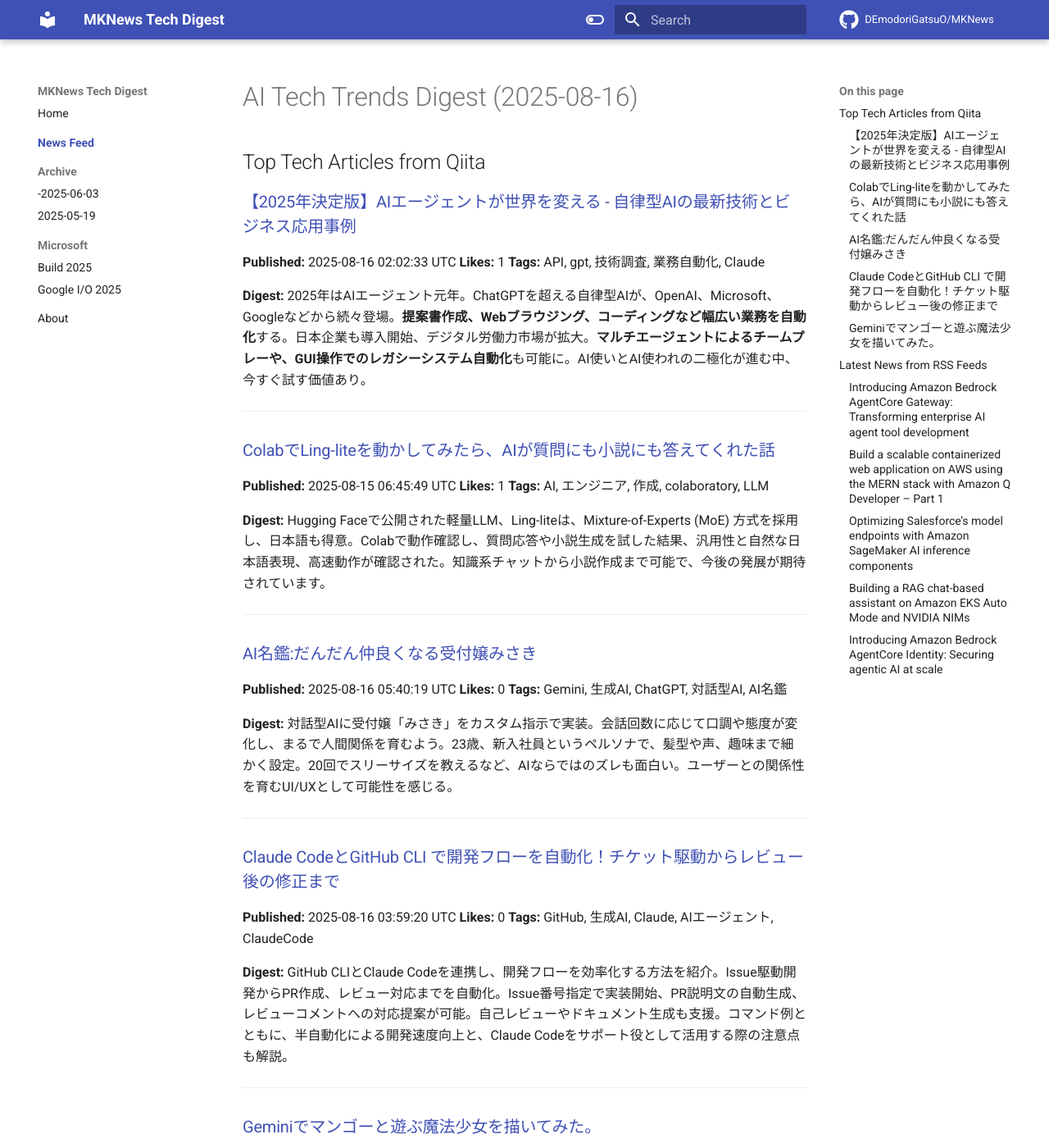
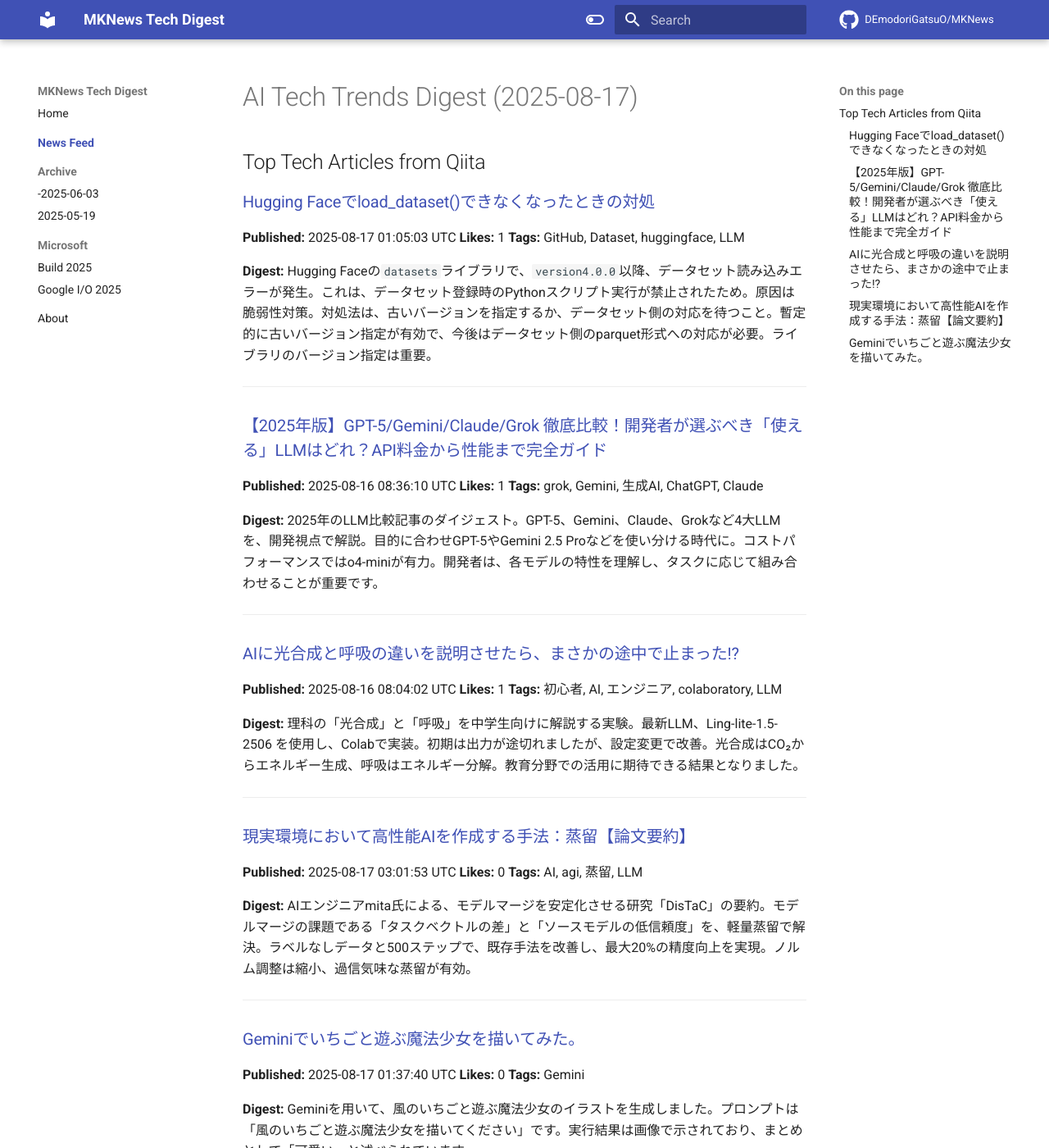
Before and after one commit to DEmodoriGatsuO/MKNews, an MkDocs documentation site: the page built from docs/news/index.md, in a window 1280 px wide and 1400 px high. Shown: the whole window at 82% size. Built offline with MkDocs 1.6.1 and Material for MkDocs 9.7.7, drawn with Linux system fonts in a browser that asks for light colours; comment, search, counter and statistics services are not loaded; some of the changed text lies outside the part shown.

Commit message:
Automated AI Tech Digest - 2025-08-17

```diff
--- a/docs/news/index.md
+++ b/docs/news/index.md
@@ -1,108 +1,55 @@
-# AI Tech Trends Digest (2025-08-16)
+# AI Tech Trends Digest (2025-08-17)
 
 
 ## Top Tech Articles from Qiita
 
 
-### [【2025年決定版】AIエージェントが世界を変える - 自律型AIの最新技術とビジネス応用事例](https://qiita.com/k_nabe/items/914f68213f6e4ad9672a)
-**Published:** 2025-08-16 02:02:33 UTC
+### [Hugging Faceでload_dataset()できなくなったときの対処](https://qiita.com/tetsuro731/items/783afb42f9a36787262b)
+**Published:** 2025-08-17 01:05:03 UTC
 **Likes:** 1
-**Tags:** API, gpt, 技術調査, 業務自動化, Claude
+**Tags:** GitHub, Dataset, huggingface, LLM
 
 **Digest:**
-2025年はAIエージェント元年。ChatGPTを超える自律型AIが、OpenAI、Microsoft、Googleなどから続々登場。**提案書作成、Webブラウジング、コーディングなど幅広い業務を自動化**する。日本企業も導入開始、デジタル労働力市場が拡大。**マルチエージェントによるチームプレーや、GUI操作でのレガシーシステム自動化**も可能に。AI使いとAI使われの二極化が進む中、今すぐ試す価値あり。
+Hugging Faceの`datasets`ライブラリで、`version4.0.0`以降、データセット読み込みエラーが発生。これは、データセット登録時のPythonスクリプト実行が禁止されたため。原因は脆弱性対策。対処法は、古いバージョンを指定するか、データセット側の対応を待つこと。暫定的に古いバージョン指定が有効で、今後はデータセット側のparquet形式への対応が必要。ライブラリのバージョン指定は重要。
 
 ---
 
-### [ColabでLing-liteを動かしてみたら、AIが質問にも小説にも答えてくれた話](https://qiita.com/john-rocky/items/2994a9714dae37030a55)
-**Published:** 2025-08-15 06:45:49 UTC
+### [【2025年版】GPT-5/Gemini/Claude/Grok 徹底比較！開発者が選ぶべき「使える」LLMはどれ？API料金から性能まで完全ガイド](https://qiita.com/okikusan-public/items/bee8d180dc0e85aa34f8)
+**Published:** 2025-08-16 08:36:10 UTC
 **Likes:** 1
-**Tags:** AI, エンジニア, 作成, colaboratory, LLM
+**Tags:** grok, Gemini, 生成AI, ChatGPT, Claude
 
 **Digest:**
-Hugging Faceで公開された軽量LLM、Ling-liteは、Mixture-of-Experts (MoE) 方式を採用し、日本語も得意。Colabで動作確認し、質問応答や小説生成を試した結果、汎用性と自然な日本語表現、高速動作が確認された。知識系チャットから小説作成まで可能で、今後の発展が期待されています。
+2025年のLLM比較記事のダイジェスト。GPT-5、Gemini、Claude、Grokなど4大LLMを、開発視点で解説。目的に合わせGPT-5やGemini 2.5 Proなどを使い分ける時代に。コストパフォーマンスではo4-miniが有力。開発者は、各モデルの特性を理解し、タスクに応じて組み合わせることが重要です。
 
 ---
 
-### [AI名鑑:だんだん仲良くなる受付嬢みさき](https://qiita.com/Takano12/items/e78735dc87d3aa4e7be2)
-**Published:** 2025-08-16 05:40:19 UTC
-**Likes:** 0
-**Tags:** Gemini, 生成AI, ChatGPT, 対話型AI, AI名鑑
+### [AIに光合成と呼吸の違いを説明させたら、まさかの途中で止まった!?](https://qiita.com/john-rocky/items/f57ea1e1844d31e64372)
+**Published:** 2025-08-16 08:04:02 UTC
+**Likes:** 1
+**Tags:** 初心者, AI, エンジニア, colaboratory, LLM
 
 **Digest:**
-対話型AIに受付嬢「みさき」をカスタム指示で実装。会話回数に応じて口調や態度が変化し、まるで人間関係を育むよう。23歳、新入社員というペルソナで、髪型や声、趣味まで細かく設定。20回でスリーサイズを教えるなど、AIならではのズレも面白い。ユーザーとの関係性を育むUI/UXとして可能性を感じる。
+理科の「光合成」と「呼吸」を中学生向けに解説する実験。最新LLM、Ling-lite-1.5-2506 を使用し、Colabで実装。初期は出力が途切れましたが、設定変更で改善。光合成はCO₂からエネルギー生成、呼吸はエネルギー分解。教育分野での活用に期待できる結果となりました。
 
 ---
 
-### [Claude CodeとGitHub CLI で開発フローを自動化！チケット駆動からレビュー後の修正まで](https://qiita.com/tomada/items/6462ed50be619cf0063c)
-**Published:** 2025-08-16 03:59:20 UTC
+### [現実環境において高性能AIを作成する手法：蒸留【論文要約】](https://qiita.com/raise_fired_error/items/b68bf3362d15df2d91f5)
+**Published:** 2025-08-17 03:01:53 UTC
 **Likes:** 0
-**Tags:** GitHub, 生成AI, Claude, AIエージェント, ClaudeCode
+**Tags:** AI, agi, 蒸留, LLM
 
 **Digest:**
-GitHub CLIとClaude Codeを連携し、開発フローを効率化する方法を紹介。Issue駆動開発からPR作成、レビュー対応までを自動化。Issue番号指定で実装開始、PR説明文の自動生成、レビューコメントへの対応提案が可能。自己レビューやドキュメント生成も支援。コマンド例とともに、半自動化による開発速度向上と、Claude Codeをサポート役として活用する際の注意点も解説。
+AIエンジニアmita氏による、モデルマージを安定化させる研究「DisTaC」の要約。モデルマージの課題である「タスクベクトルの差」と「ソースモデルの低信頼度」を、軽量蒸留で解決。ラベルなしデータと500ステップで、既存手法を改善し、最大20%の精度向上を実現。ノルム調整は縮小、過信気味な蒸留が有効。
 
 ---
 
-### [Geminiでマンゴーと遊ぶ魔法少女を描いてみた。](https://qiita.com/nori-channel/items/8a2368046f32cbcb8af8)
-**Published:** 2025-08-16 02:12:57 UTC
+### [Geminiでいちごと遊ぶ魔法少女を描いてみた。](https://qiita.com/nori-channel/items/b47124136cd1bf9aef07)
+**Published:** 2025-08-17 01:37:40 UTC
 **Likes:** 0
 **Tags:** Gemini
 
 **Digest:**
-Geminiを用いて、「風のマンゴーと遊ぶ魔法少女」のイラストを生成しました。プロンプトは「風のマンゴーと遊ぶ魔法少女を描いてください」で、実行結果は可愛らしい魔法少女の画像です。まとめとして、このイラストが何かの役に立てば嬉しいとのことです。
+Geminiを用いて、風のいちごと遊ぶ魔法少女のイラストを生成しました。プロンプトは「風のいちごと遊ぶ魔法少女を描いてください」です。実行結果は画像で示されており、まとめとして「可愛い」と述べられています。
 
 ---
-
-## Latest News from RSS Feeds
-
-
-### [Introducing Amazon Bedrock AgentCore Gateway: Transforming enterprise AI agent tool development](https://aws.amazon.com/blogs/machine-learning/introducing-amazon-bedrock-agentcore-gateway-transforming-enterprise-ai-agent-tool-development/)
-**Source:** AWS ML Blog
-**Published:** 2025-08-15 18:04:57 UTC
-**Tags:** Amazon Bedrock, Amazon Machine Learning, Artificial Intelligence, Generative AI, Intermediate (200)
-
-**Digest:**
-Amazon Bedrock AgentCore Gatewayは、AIエージェントのツール接続を簡素化する完全マネージドサービスです。MCPプロトコルをネイティブサポートし、APIをMCPサーバーに変換、Lambda連携、インテリジェントツール探索、セキュリティ管理を担います。APIキーやOAuthでのセキュリティ、IAMロール設定も可能。SDKやコンソールからゲートウェイやターゲット設定ができ、LangChainやStrands Agentsとの連携も容易です。
-
----
-
-### [Build a scalable containerized web application on AWS using the MERN stack with Amazon Q Developer – Part 1](https://aws.amazon.com/blogs/machine-learning/build-a-scalable-containerized-web-application-on-aws-using-the-mern-stack-with-amazon-q-developer-part-1/)
-**Source:** AWS ML Blog
-**Published:** 2025-08-15 16:45:40 UTC
-**Tags:** Amazon Cognito, Amazon DocumentDB, Amazon Elastic Container Service, Amazon Q Developer, Technical How-to
-
-**Digest:**
-Amazon Q Developerを活用し、スケーラブルなMERNスタックWebアプリケーションをAWS上に構築する手順を紹介。計画段階でソリューションのアプローチを検討し、設計・構築段階でコードを生成、テスト、レビューを実施。Amazon Qはコードの修正や単体テスト生成にも役立ち、開発効率を向上。最終的に、ローカル環境で動作するアプリケーションを完成させ、AWS Cognitoとの連携も実現。
-
----
-
-### [Optimizing Salesforce’s model endpoints with Amazon SageMaker AI inference components](https://aws.amazon.com/blogs/machine-learning/optimizing-salesforces-model-endpoints-with-amazon-sagemaker-ai-inference-components/)
-**Source:** AWS ML Blog
-**Published:** 2025-08-15 16:41:28 UTC
-**Tags:** Amazon SageMaker, Amazon SageMaker AI, Artificial Intelligence, Customer Solutions
-
-**Digest:**
-Salesforceは、AWS SageMaker AIのインフラストラクチャを活用し、大規模言語モデルの推論を最適化。Inference Componentsにより、GPU利用率を向上、最大8倍のコスト削減を実現。CodeGenなど複数のモデルを1つのエンドポイントで効率的に運用し、リソース配分と動的スケーリングでパフォーマンスを維持しつつ、GPU費用対効果を高めました。
-
----
-
-### [Building a RAG chat-based assistant on Amazon EKS Auto Mode and NVIDIA NIMs](https://aws.amazon.com/blogs/machine-learning/building-a-rag-chat-based-assistant-on-amazon-eks-auto-mode-and-nvidia-nims/)
-**Source:** AWS ML Blog
-**Published:** 2025-08-15 15:52:28 UTC
-**Tags:** Amazon Elastic Kubernetes Service, Amazon OpenSearch Service, Intermediate (200), Technical How-to, Generative AI
-
-**Digest:**
-Amazon EKS上でNVIDIA NIMを活用し、RAGチャットアシスタントを構築する事例を紹介。NVIDIA NIM OperatorでLLMを管理し、Amazon OpenSearch Serverlessでベクトル検索。EKS Auto ModeとGPU搭載AMIでGPU環境を簡素化。GradioとLangChainでチャットアシスタントを統合。必要なツールを揃え、EKSクラスタ作成、OpenSearch設定、EFSストレージ設定などをステップバイステップで解説。
-
----
-
-### [Introducing Amazon Bedrock AgentCore Identity: Securing agentic AI at scale](https://aws.amazon.com/blogs/machine-learning/introducing-amazon-bedrock-agentcore-identity-securing-agentic-ai-at-scale/)
-**Source:** AWS ML Blog
-**Published:** 2025-08-15 15:28:11 UTC
-**Tags:** Amazon Bedrock, Artificial Intelligence, Best Practices, Generative AI, Technical How-to
-
-**Digest:**
-Amazon Bedrock AgentCore Identityは、AIエージェント向けに設計されたID・アクセス管理サービスです。**エージェント**開発者はAWSリソースやGitHub、Salesforceなどの**サードパーティツール**に安全にアクセスできます。**認証**と**認可**を強化し、企業システムとの連携も容易に。**トークン管理**、監査機能も提供し、安全な運用を支援します。
-
----
```
